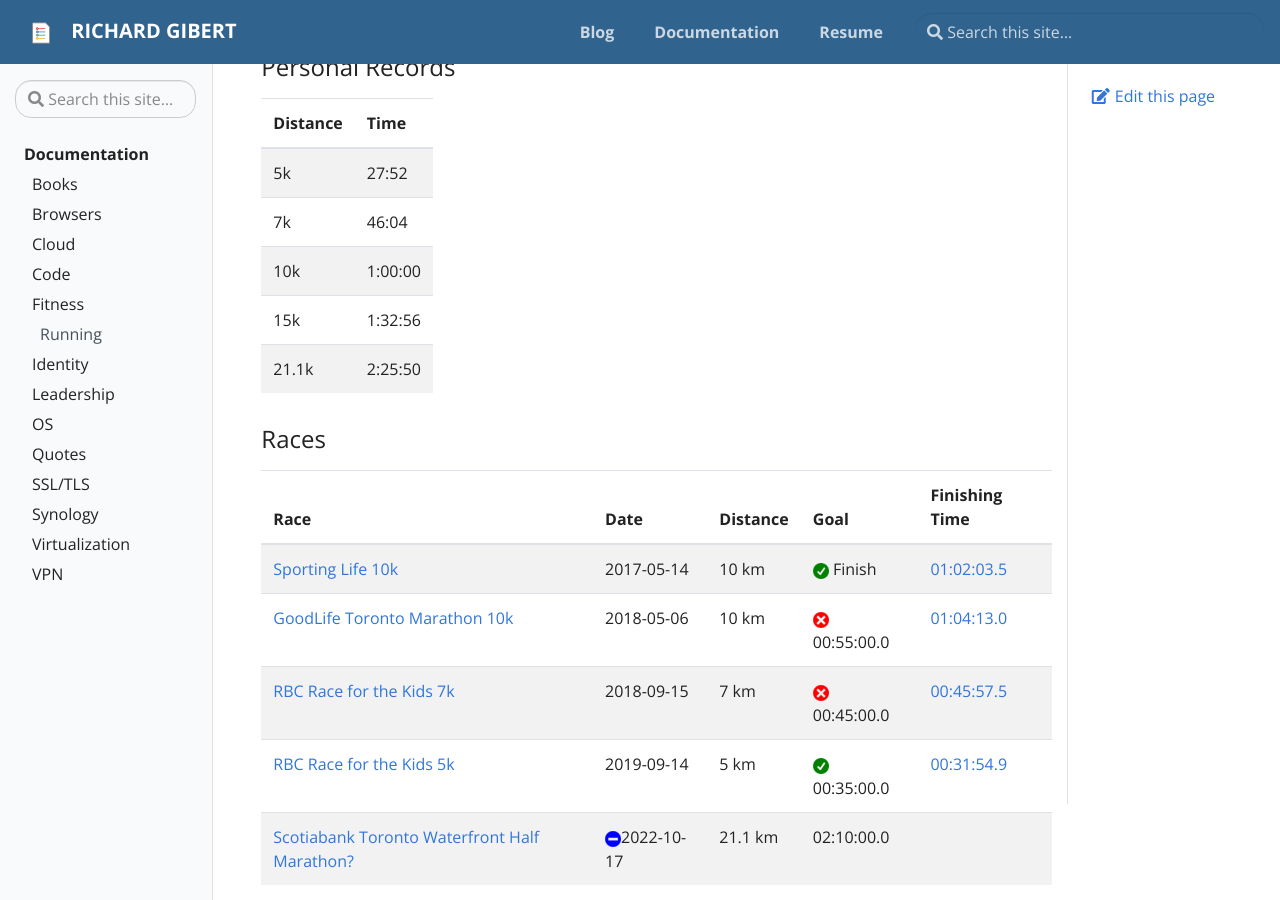
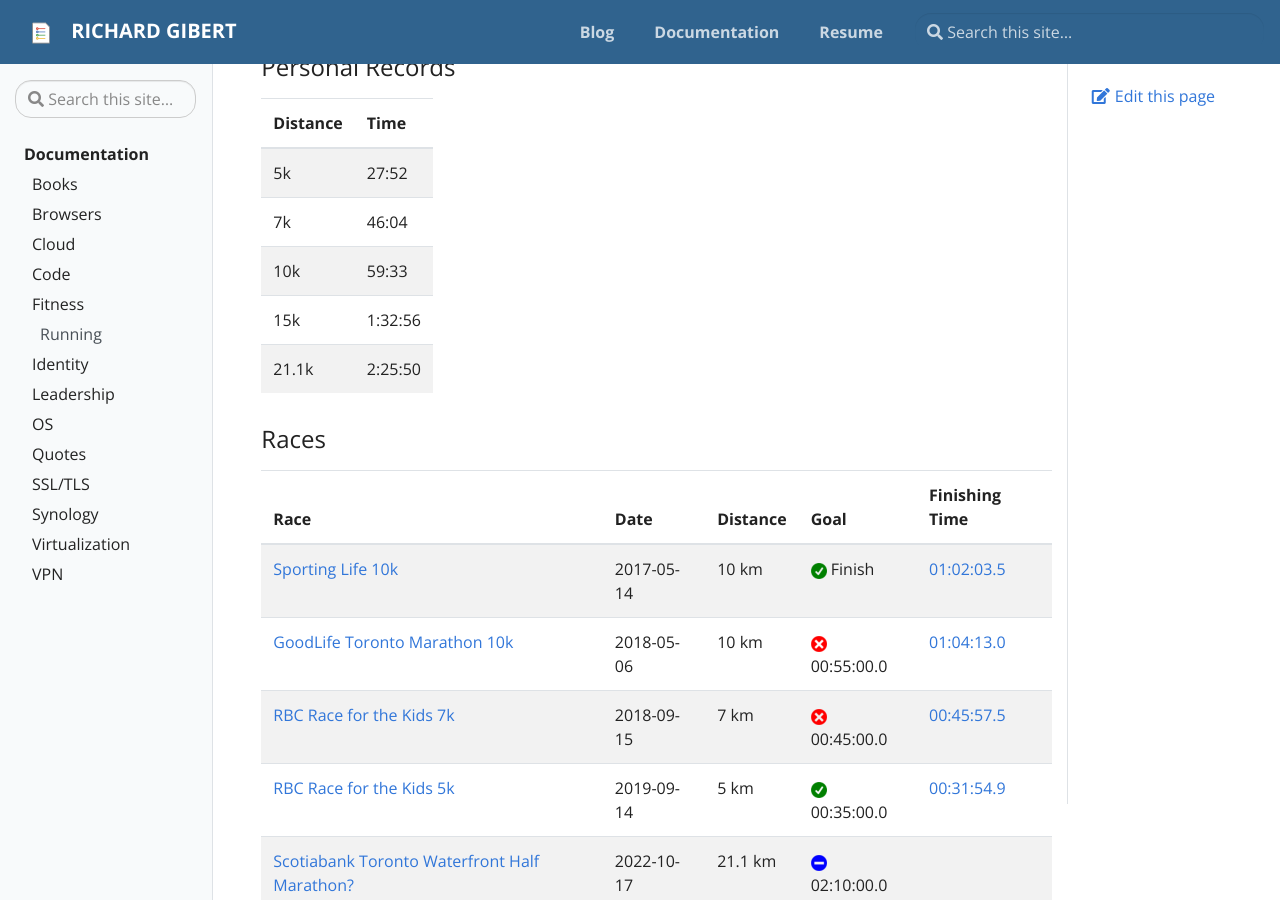
Before and after one commit to rgibert/rgibert.github.io, a Jekyll site: the page built from _docs/fitness.md, in a window 1280 px wide and 900 px high, scrolled down 451 px. Built offline with Jekyll 4.4.1, drawn with Linux system fonts in a browser that asks for light colours.

Commit message:
Update PRs, fix races

```diff
--- a/_docs/fitness.md
+++ b/_docs/fitness.md
@@ -16,7 +16,7 @@ Running stats generated by [Smashrun](https://smashrun.com/richard.gibert/)
 |----------|------|
 | 5k | 27:52 |
 | 7k | 46:04 |
-| 10k | 1:00:00 |
+| 10k | 59:33 |
 | 15k | 1:32:56 |
 | 21.1k | 2:25:50 |
 
@@ -28,4 +28,4 @@ Running stats generated by [Smashrun](https://smashrun.com/richard.gibert/)
 | [GoodLife Toronto Marathon 10k](http://www.torontomarathon.com/races/10k-run/) | 2018-05-06 | 10 km | ![Failed](/assets/img/red-cross.png) 00:55:00.0 | [01:04:13.0](https://www.sportstats.ca/display-results.xhtml?raceid=93240&bib=10225) |
 | [RBC Race for the Kids 7k](http://www.rbcraceforthekids.ca/) | 2018-09-15 | 7 km | ![Failed](/assets/img/red-cross.png) 00:45:00.0 | [00:45:57.5](https://www.sportstats.ca/display-results.xhtml?raceid=94305&bib=731) |
 | [RBC Race for the Kids 5k](http://www.rbcraceforthekids.ca/) | 2019-09-14 | 5 km | ![Success](/assets/img/green-check.png) 00:35:00.0 | [00:31:54.9](https://www.sportstats.ca/display-results.xhtml?raceid=101622&bib=191) |
-| [Scotiabank Toronto Waterfront Half Marathon?](http://www.torontowaterfrontmarathon.com/event-info/half-marathon/) | ![TBD](/assets/img/blue-dash.png)2022-10-17 | 21.1 km | 02:10:00.0 | |
+| [Scotiabank Toronto Waterfront Half Marathon?](http://www.torontowaterfrontmarathon.com/event-info/half-marathon/) | 2022-10-17 | 21.1 km | ![TBD](/assets/img/blue-dash.png) 02:10:00.0 | |
```
